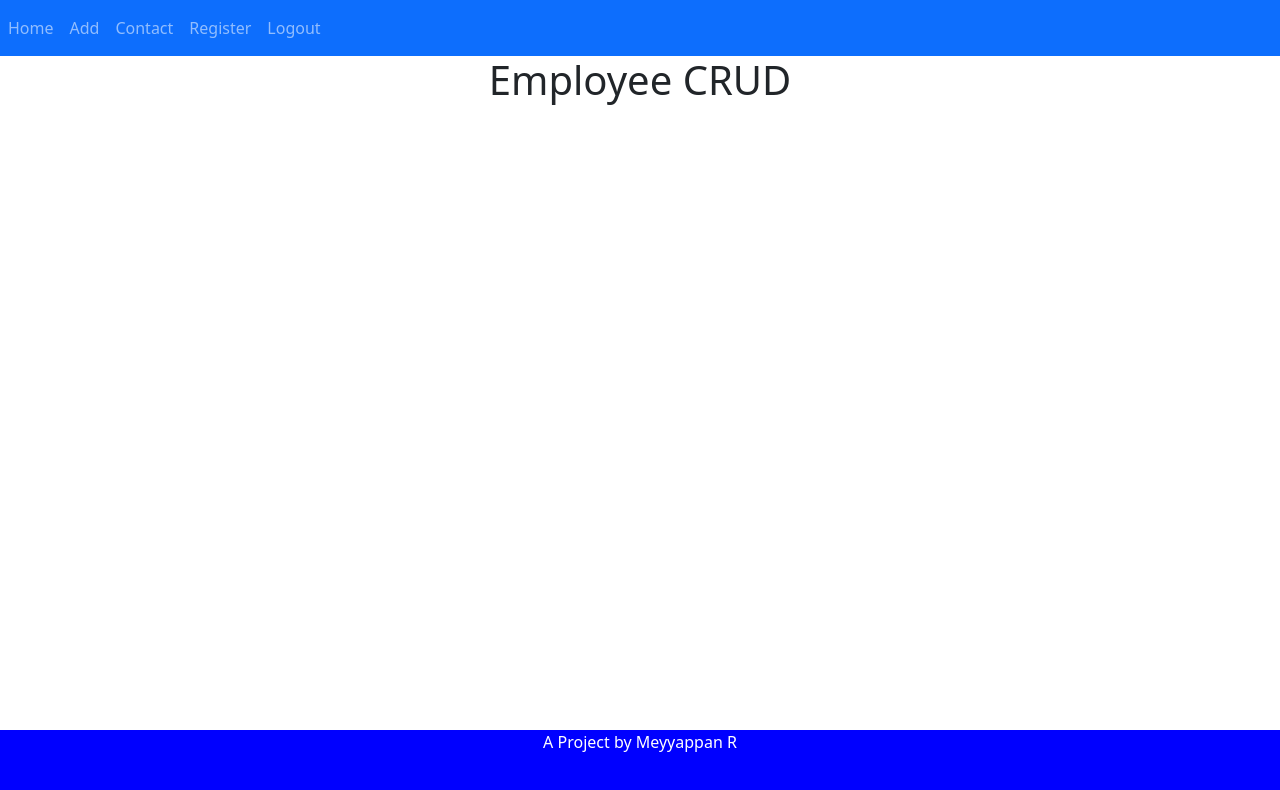
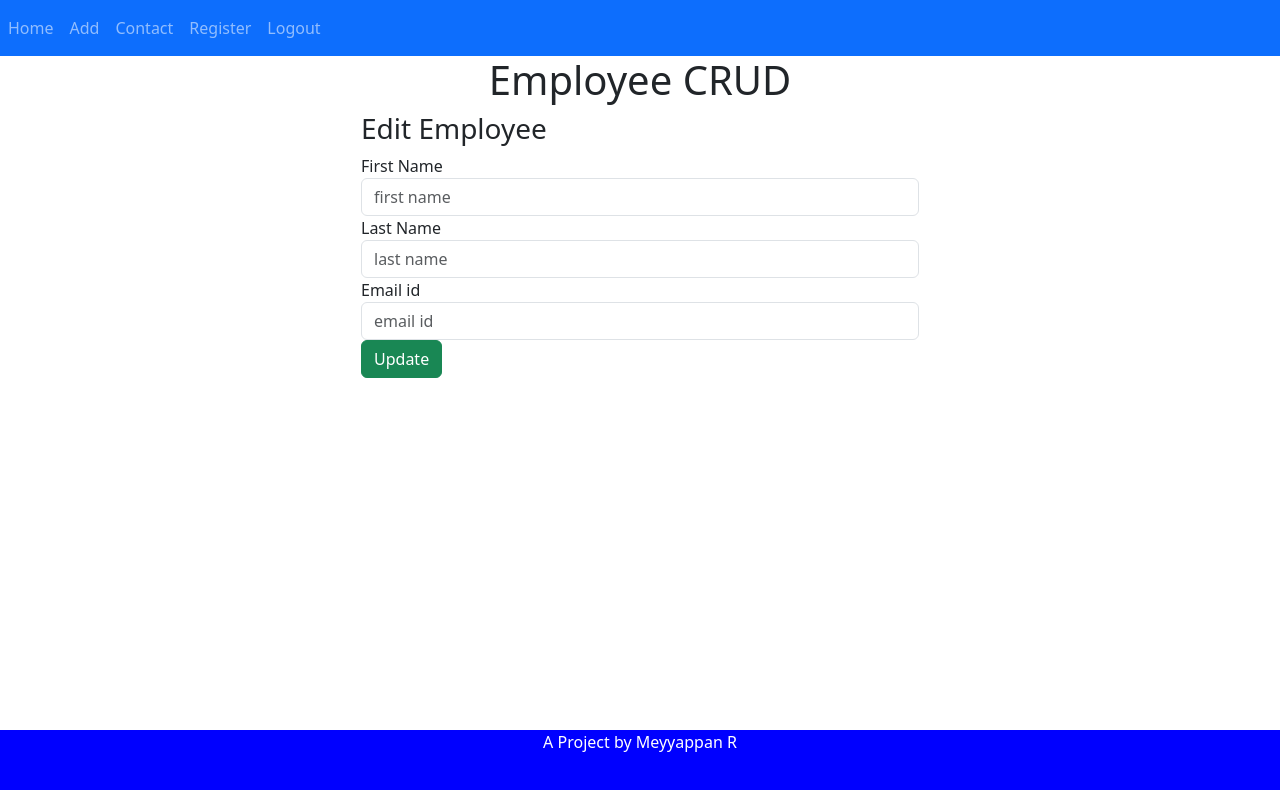
Before and after one commit to MeyyappanIsATechie/CRUD, an Angular app in the folder crud-frontend/: page /update-employee/1 in a window 1280 px wide. Before the commit this address led to /. Shown: the top 790 px of the page. Built offline with nearby package versions, Linux system fonts and the light colour scheme; no server answers.

Commit message:
update, delete and page not found

```diff
--- a/crud-frontend/src/app/app-routing.module.ts
+++ b/crud-frontend/src/app/app-routing.module.ts
@@ -2,11 +2,15 @@ import { NgModule } from '@angular/core';
 import { RouterModule, Routes } from '@angular/router';
 import { EmployeeListComponent } from './employee-list/employee-list.component';
 import { CreateEmployeeComponent } from './create-employee/create-employee.component';
+import { UpdateEmployeeComponent } from './update-employee/update-employee.component';
+import { PageNotFoundComponent } from './page-not-found/page-not-found.component';
 
 const routes: Routes = [
   { path: 'employees', component: EmployeeListComponent },
   { path: 'create-employee', component: CreateEmployeeComponent },
   { path: '', redirectTo: 'employees', pathMatch: 'full' },
+  { path: 'update-employee/:id', component: UpdateEmployeeComponent },
+  { path: '**', component: PageNotFoundComponent },
 ];
 
 @NgModule({
--- a/crud-frontend/src/app/app.module.ts
+++ b/crud-frontend/src/app/app.module.ts
@@ -8,9 +8,10 @@ import { HttpClientModule } from '@angular/common/http';
 import { CreateEmployeeComponent } from './create-employee/create-employee.component';
 import { FormsModule } from '@angular/forms';
 import { UpdateEmployeeComponent } from './update-employee/update-employee.component';
+import { PageNotFoundComponent } from './page-not-found/page-not-found.component';
 
 @NgModule({
-  declarations: [AppComponent, EmployeeListComponent, CreateEmployeeComponent, UpdateEmployeeComponent],
+  declarations: [AppComponent, EmployeeListComponent, CreateEmployeeComponent, UpdateEmployeeComponent, PageNotFoundComponent],
   imports: [BrowserModule, AppRoutingModule, HttpClientModule, FormsModule],
   providers: [],
   bootstrap: [AppComponent],
--- a/crud-frontend/src/app/employee-list/employee-list.component.html
+++ b/crud-frontend/src/app/employee-list/employee-list.component.html
@@ -5,6 +5,7 @@
       <th>First Name</th>
       <th>Last Name</th>
       <th>Email Id</th>
+      <th>Actions</th>
     </tr>
   </thead>
   <tbody>
@@ -12,6 +13,26 @@
       <td>{{ employee.firstName }}</td>
       <td>{{ employee.lastName }}</td>
       <td>{{ employee.emailId }}</td>
+      <td>
+        <!--div for edit and delete buttons-->
+        <div class="container">
+          <div class="row">
+            <div class="col-auto">
+              <button (click)="editEmployee(employee.id)" class="btn btn-info">
+                Edit
+              </button>
+            </div>
+            <div class="col-auto">
+              <button
+                (click)="deleteEmployee(employee.id)"
+                class="btn btn-danger"
+              >
+                Delete
+              </button>
+            </div>
+          </div>
+        </div>
+      </td>
     </tr>
   </tbody>
 </table>
--- a/crud-frontend/src/app/employee-list/employee-list.component.ts
+++ b/crud-frontend/src/app/employee-list/employee-list.component.ts
@@ -1,6 +1,7 @@
 import { Component, OnInit } from '@angular/core';
 import { Employee } from '../employee';
 import { EmployeeService } from '../employee.service';
+import { Router } from '@angular/router';
 
 @Component({
   selector: 'app-employee-list',
@@ -10,7 +11,7 @@ import { EmployeeService } from '../employee.service';
 export class EmployeeListComponent implements OnInit {
   employees!: Employee[];
 
-  constructor(private service: EmployeeService) {}
+  constructor(private service: EmployeeService, private router: Router) {}
   ngOnInit(): void {
     this.getEmployees();
   }
@@ -20,4 +21,12 @@ export class EmployeeListComponent implements OnInit {
       .getEmployeesList()
       .subscribe((employees) => (this.employees = employees));
   }
+
+  editEmployee(id: number): void {
+    this.router.navigate(['update-employee', id]);
+  }
+
+  deleteEmployee(id: number): void {
+    this.service.deleteEmployee(id).subscribe(() => this.getEmployees());
+  }
 }
--- a/crud-frontend/src/app/employee.service.ts
+++ b/crud-frontend/src/app/employee.service.ts
@@ -17,4 +17,16 @@ export class EmployeeService {
   createEmployee(employee: Employee): Observable<Object> {
     return this.httpClient.post(this.BASE_URL, employee);
   }
+
+  getEmployeeById(id: number): Observable<Employee> {
+    return this.httpClient.get<Employee>(`${this.BASE_URL}/${id}`);
+  }
+
+  updateEmployee(id: number, employee: Employee): Observable<Object> {
+    return this.httpClient.put(`${this.BASE_URL}/${id}`, employee);
+  }
+
+  deleteEmployee(id: number): Observable<Object> {
+    return this.httpClient.delete(`${this.BASE_URL}/${id}`);
+  }
 }
--- /dev/null
+++ b/crud-frontend/src/app/page-not-found/page-not-found.component.html
@@ -0,0 +1,5 @@
+<div class="container text-center">
+  <h1>404 - Page Not Found</h1>
+  <p>Oops! The page you are looking for does not exist.</p>
+  <a routerLink="/employees" class="btn btn-primary">Go to Employee List</a>
+</div>
--- a/crud-frontend/src/app/update-employee/update-employee.component.html
+++ b/crud-frontend/src/app/update-employee/update-employee.component.html
@@ -1 +1,39 @@
-<p>update-employee works!</p>
+<div class="col-md-6 offset-md-3">
+  <h3>Edit Employee</h3>
+  <form (ngSubmit)="onSubmit()">
+    <div class="form-group">
+      <label for="name">First Name</label>
+      <input
+        type="text"
+        class="form-control"
+        id="firstName"
+        name="firstName"
+        placeholder="first name"
+        [(ngModel)]="employee.firstName"
+      />
+    </div>
+    <div class="form-group">
+      <label for="email">Last Name</label>
+      <input
+        type="text"
+        class="form-control"
+        id="lastName"
+        name="lastName"
+        placeholder="last name"
+        [(ngModel)]="employee.lastName"
+      />
+    </div>
+    <div class="form-group">
+      <label for="position">Email id</label>
+      <input
+        type="email"
+        class="form-control"
+        id="emailId"
+        name="emailId"
+        placeholder="email id"
+        [(ngModel)]="employee.emailId"
+      />
+    </div>
+    <button type="submit" class="btn btn-success">Update</button>
+  </form>
+</div>
--- a/crud-frontend/src/app/update-employee/update-employee.component.ts
+++ b/crud-frontend/src/app/update-employee/update-employee.component.ts
@@ -1,10 +1,42 @@
-import { Component } from '@angular/core';
+import { Component, OnInit } from '@angular/core';
+import { EmployeeService } from '../employee.service';
+import { Employee } from '../employee';
+import { ActivatedRoute } from '@angular/router';
 
 @Component({
   selector: 'app-update-employee',
   templateUrl: './update-employee.component.html',
-  styleUrl: './update-employee.component.css'
+  styleUrl: './update-employee.component.css',
 })
-export class UpdateEmployeeComponent {
+export class UpdateEmployeeComponent implements OnInit {
+  employee: Employee = new Employee();
+  id!: number;
+  constructor(
+    private service: EmployeeService,
+    private route: ActivatedRoute
+  ) {}
+  ngOnInit(): void {
+    this.id = this.route.snapshot.params['id'];
+    this.service.getEmployeeById(this.id).subscribe(
+      (data: Employee) => {
+        this.employee = data;
+      },
+      (error) => console.error(error)
+    );
+  }
 
+  onSubmit(): void {
+    this.service.updateEmployee(this.id, this.employee).subscribe(
+      (response) => {
+        console.log(response);
+        this.employee = new Employee();
+        this.goBack();
+      },
+      (error) => console.error(error)
+    );
+  }
+
+  goBack(): void {
+    window.history.back();
+  }
 }
```
Also changed, not shown: crud-frontend/src/app/page-not-found/page-not-found.component.ts (added, +10 -0 lines), crud-frontend/src/app/page-not-found/page-not-found.component.css (added), 2 other files (tests, documents, lock files or other folders).
